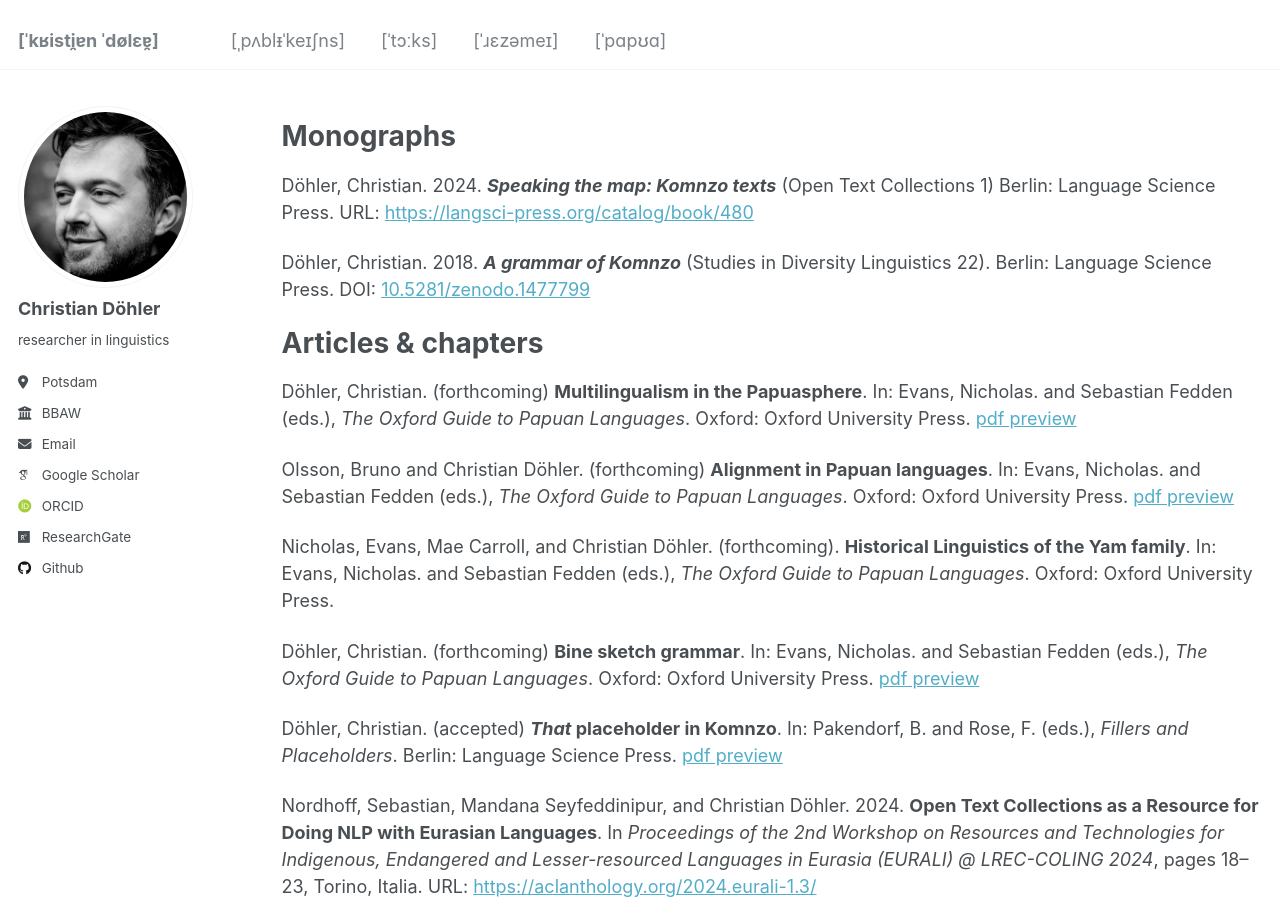
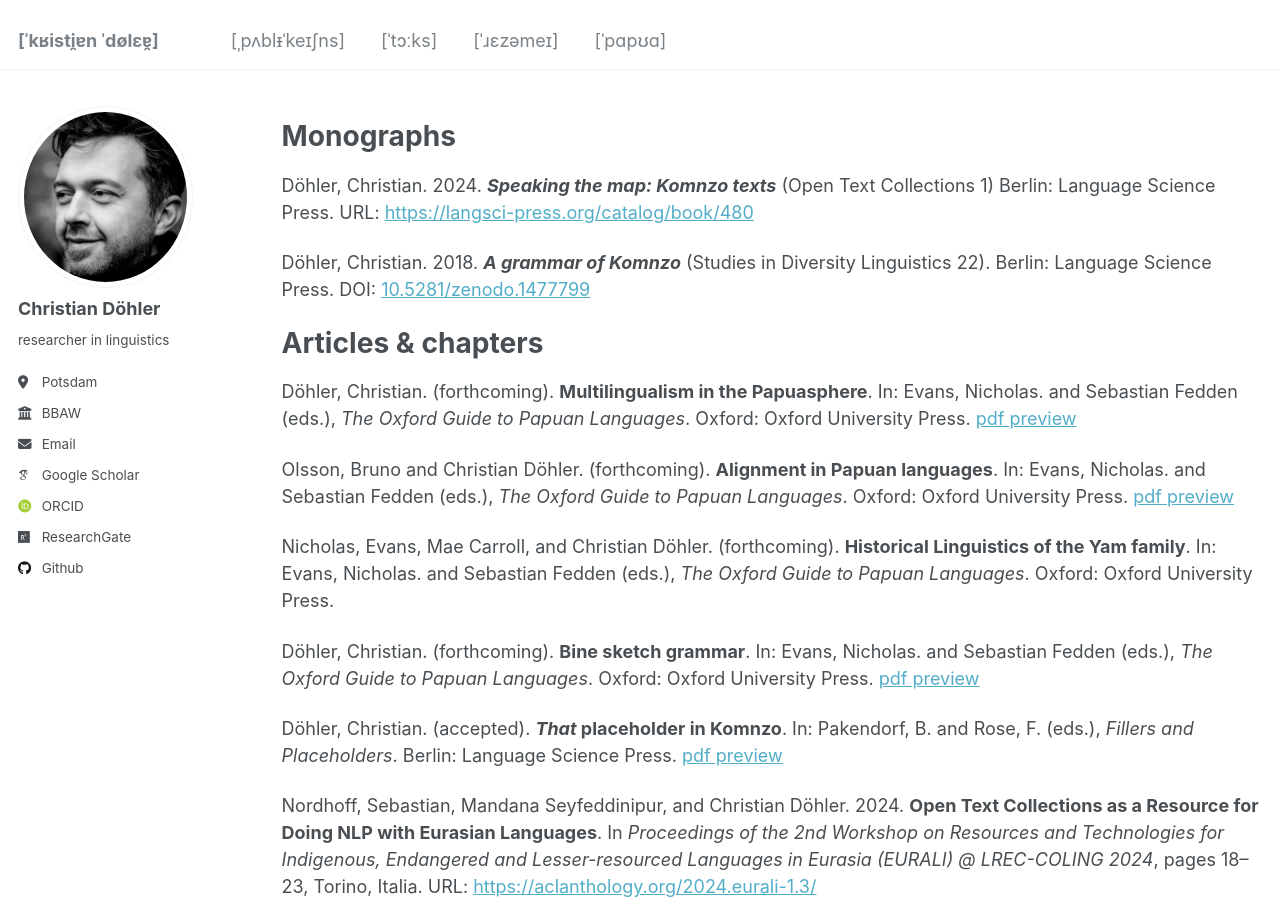
Before and after one commit to chrdoe/chrdoe.github.io, a Jekyll site: the page built from _pages/publications.md, in a window 1280 px wide and 900 px high. Built offline with Jekyll 4.4.1, drawn with Linux system fonts in a browser that asks for light colours; some web fonts are replaced.

Commit message:
Update publications.md

```diff
--- a/_pages/publications.md
+++ b/_pages/publications.md
@@ -20,15 +20,15 @@ Döhler, Christian. 2018. ***A grammar of Komnzo*** (Studies in Diversity Lingui
 Articles & chapters
 ===
 
-Döhler, Christian. (forthcoming) **Multilingualism in the Papuasphere**. In: Evans, Nicholas. and Sebastian Fedden (eds.), *The Oxford Guide to Papuan Languages*. Oxford: Oxford University Press. [pdf preview](/files/döhler2025_OGPL_multilingualism-preprint.pdf)
+Döhler, Christian. (forthcoming). **Multilingualism in the Papuasphere**. In: Evans, Nicholas. and Sebastian Fedden (eds.), *The Oxford Guide to Papuan Languages*. Oxford: Oxford University Press. [pdf preview](/files/döhler2025_OGPL_multilingualism-preprint.pdf)
 
-Olsson, Bruno and Christian Döhler. (forthcoming) **Alignment in Papuan languages**. In: Evans, Nicholas. and Sebastian Fedden (eds.), *The Oxford Guide to Papuan Languages*. Oxford: Oxford University Press. [pdf preview](/files/döhler2025_OGPL-alignment_preprint.pdf)
+Olsson, Bruno and Christian Döhler. (forthcoming). **Alignment in Papuan languages**. In: Evans, Nicholas. and Sebastian Fedden (eds.), *The Oxford Guide to Papuan Languages*. Oxford: Oxford University Press. [pdf preview](/files/döhler2025_OGPL-alignment_preprint.pdf)
 
 Nicholas, Evans, Mae Carroll, and Christian Döhler. (forthcoming). **Historical Linguistics of the Yam family**. In: Evans, Nicholas. and Sebastian Fedden (eds.), *The Oxford Guide to Papuan Languages*. Oxford: Oxford University Press.
 
-Döhler, Christian. (forthcoming) **Bine sketch grammar**. In: Evans, Nicholas. and Sebastian Fedden (eds.), *The Oxford Guide to Papuan Languages*. Oxford: Oxford University Press. [pdf preview](/files/döhler2025_OGPL_Bine_sketch_grammar-preprint.pdf)
+Döhler, Christian. (forthcoming). **Bine sketch grammar**. In: Evans, Nicholas. and Sebastian Fedden (eds.), *The Oxford Guide to Papuan Languages*. Oxford: Oxford University Press. [pdf preview](/files/döhler2025_OGPL_Bine_sketch_grammar-preprint.pdf)
 
-Döhler, Christian. (accepted) ***That* placeholder in Komnzo**. In: Pakendorf, B. and Rose, F. (eds.), *Fillers and Placeholders*. Berlin: Language Science Press. [pdf preview](/files/döhler2025_That_placeholder_Komnzo-preprint.pdf)
+Döhler, Christian. (accepted). ***That* placeholder in Komnzo**. In: Pakendorf, B. and Rose, F. (eds.), *Fillers and Placeholders*. Berlin: Language Science Press. [pdf preview](/files/döhler2025_That_placeholder_Komnzo-preprint.pdf)
 
 Nordhoff, Sebastian, Mandana Seyfeddinipur, and Christian Döhler. 2024. **Open Text Collections as a Resource for Doing NLP with Eurasian Languages**. In *Proceedings of the 2nd Workshop on Resources and Technologies for Indigenous, Endangered and Lesser-resourced Languages in Eurasia (EURALI) @ LREC-COLING 2024*, pages 18–23, Torino, Italia. URL: [https://aclanthology.org/2024.eurali-1.3/](https://aclanthology.org/2024.eurali-1.3/)
 
```
